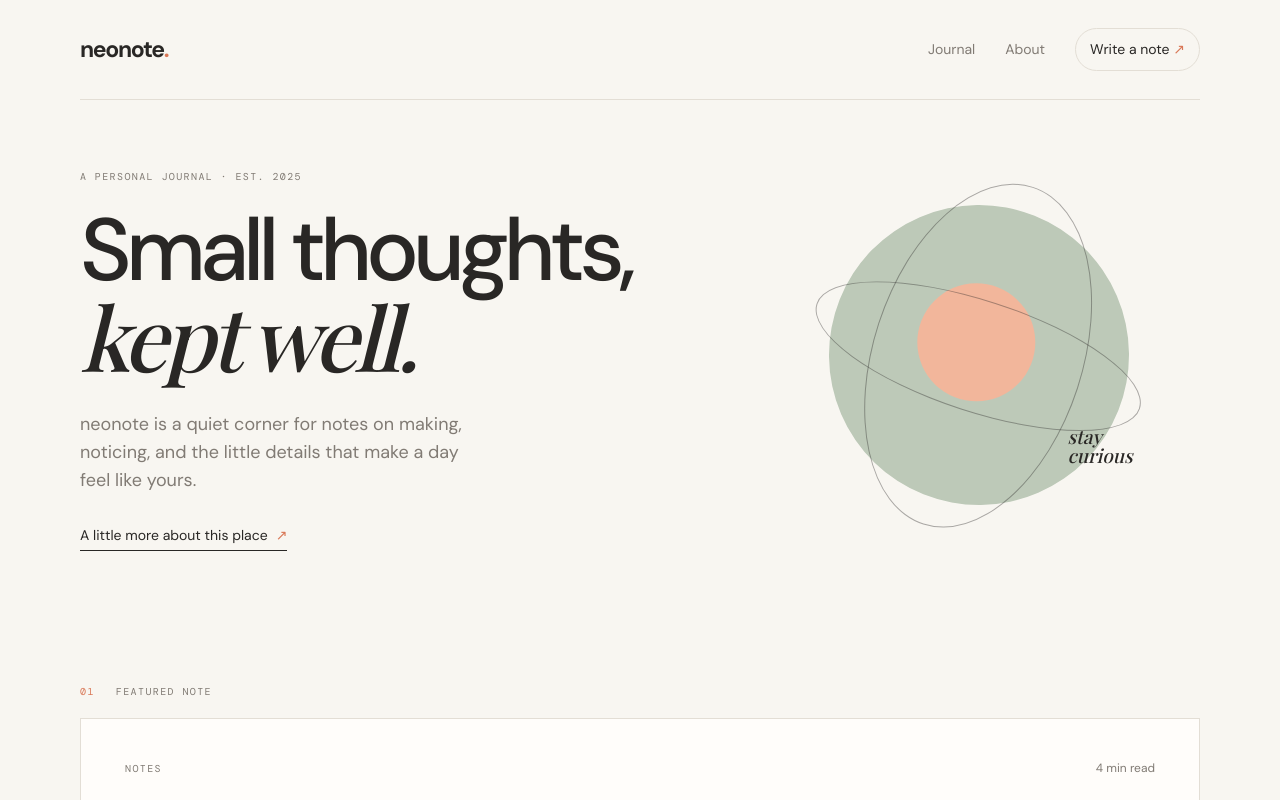
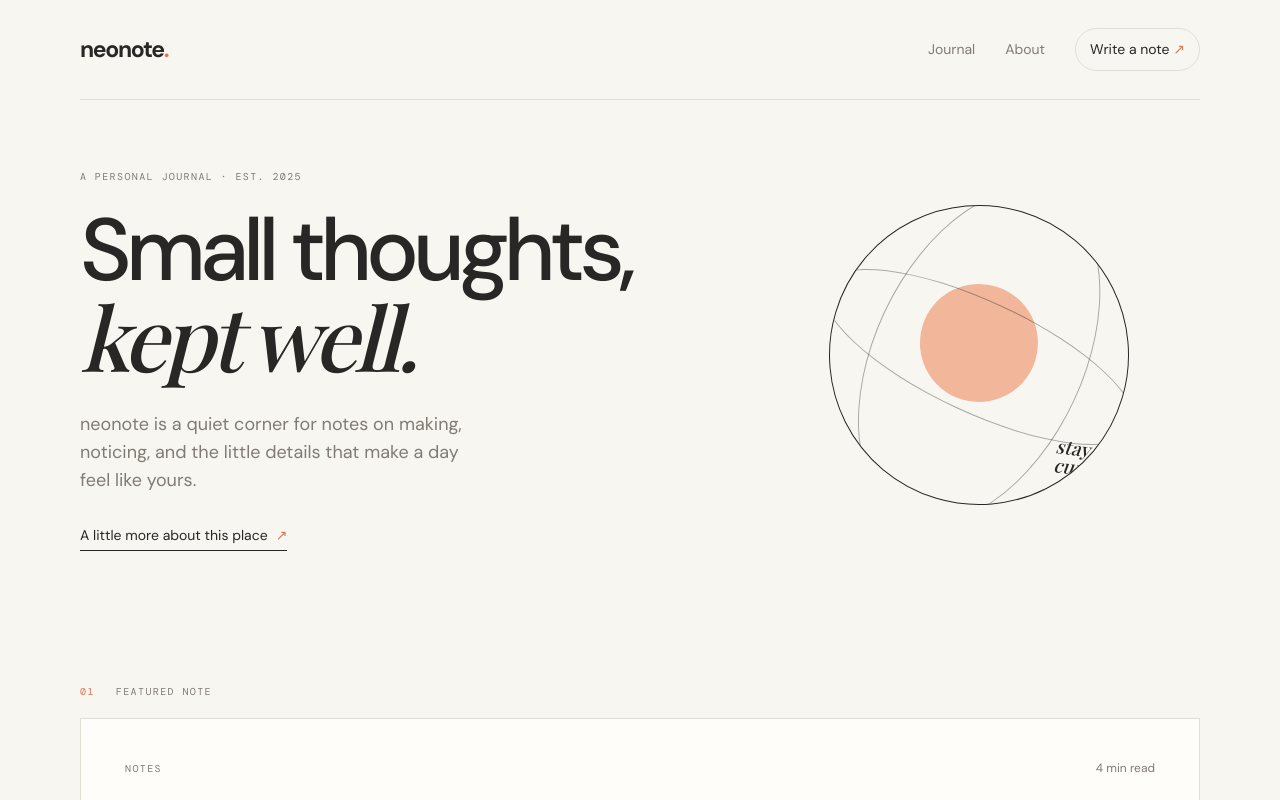
Before and after one commit to tejasvswipe/neo-note, a Next.js app: page / in a window 1280 px wide. Shown: the top 800 px of the page. Built offline with nearby package versions, Linux system fonts and the light colour scheme; a web font is replaced by a local one.

Commit message:
changed the web layout to compatibleeon  google oauth

```diff
--- a/app/layout.tsx
+++ b/app/layout.tsx
@@ -1,6 +1,7 @@
 import type { Metadata } from "next";
 import { Nav, Footer } from "@/components/Nav";
 import "./globals.css";
+import "./logo-overrides.css";
 
 export const metadata: Metadata = {
   title: "neonote. — small thoughts, kept well",
--- /dev/null
+++ b/app/logo-overrides.css
@@ -0,0 +1,3 @@
+.hero-mark { display: grid; place-items: center; background: var(--paper); border: 1px solid var(--ink); transform: rotate(-5deg); overflow: hidden; }
+.hero-logo { width: 178px; height: 145px; object-fit: cover; border-radius: 50%; transform: rotate(5deg); }
+.subscribe-message { margin: 10px 0 0; color: var(--peach-deep); font-size: 12px; }
```
